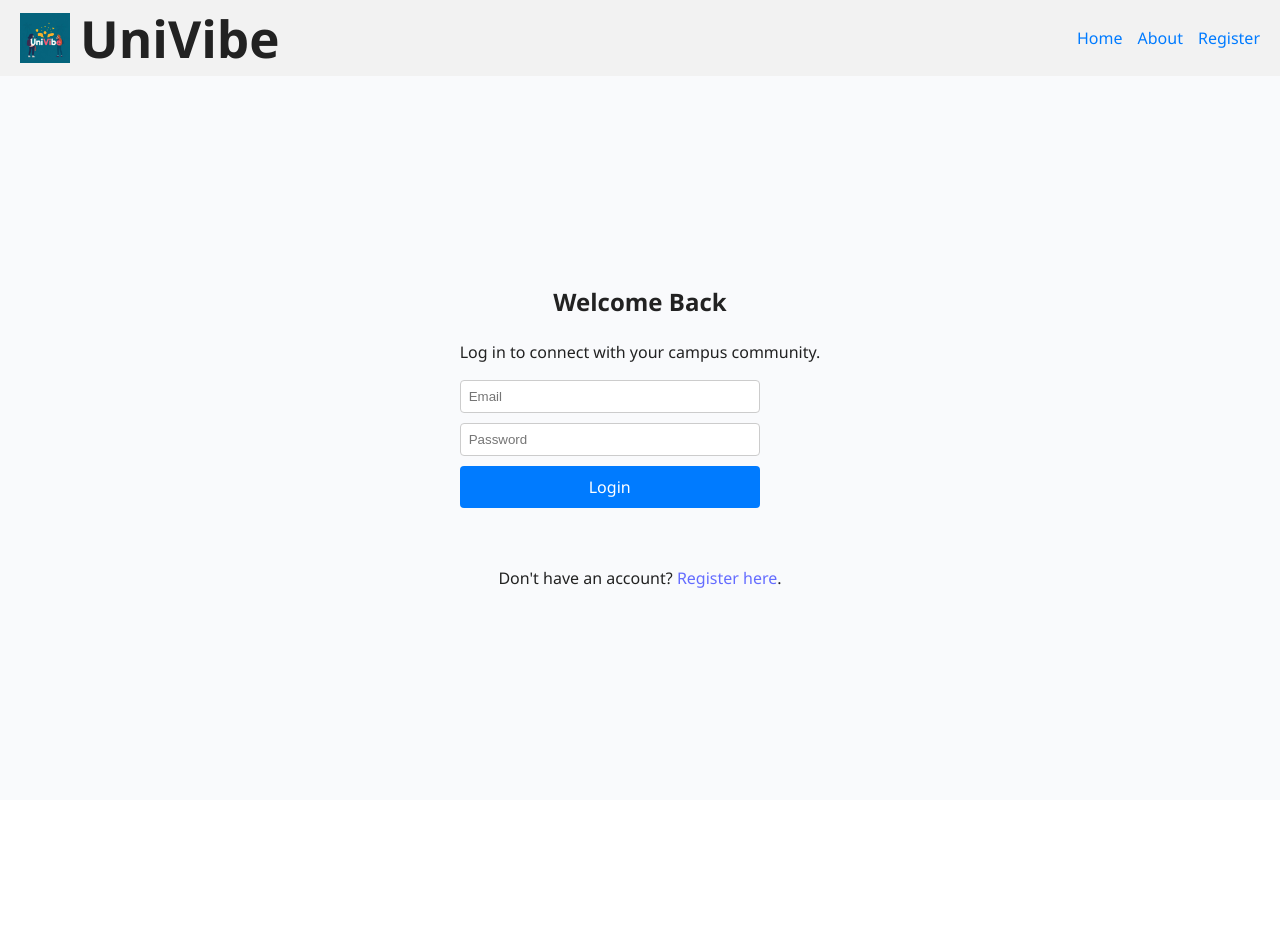
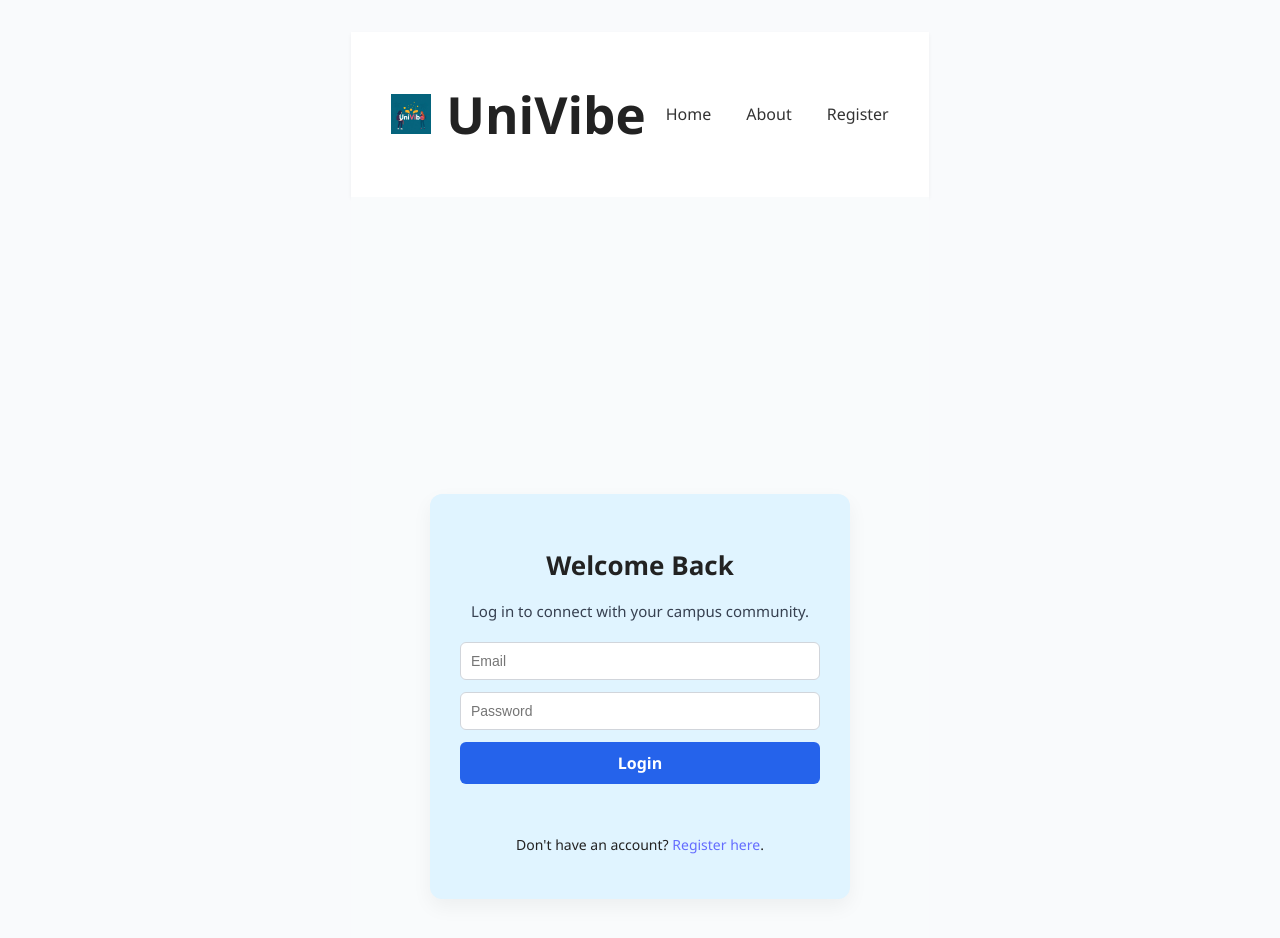
Before and after one commit to Meariaaam/UniVibe, a React (Vite) app in the folder client/: page /login in a window 1280 px wide. Shown: the top 938 px of the page. Before the commit the page ends 800 px from the top, so only its background shows below. Built offline with nearby package versions, Linux system fonts and the light colour scheme.

Commit message:
Pushing my Login work for CSS and Jsx, by Sara

```diff
--- a/client/src/pages/Login.css
+++ b/client/src/pages/Login.css
@@ -1,73 +1,139 @@
+body {
+  margin: 0;
+  background-color: #f9fafc;
+  font-family: 'Segoe UI', sans-serif;
+  color: #222;
+}
+
+/* Main Page */
+.login-main {
+  display: flex;
+  flex-direction: column;
+  align-items: center;
+  justify-content: center;
+  padding-top: 100px; /* extra space for fixed navbar */
+  padding-bottom: 40px;
+  min-height: 100vh;
+  background-color: #f9fbfc;
+}
+
 .login-header {
   display: flex;
+  justify-content: space-between;
   align-items: center;
-    justify-content: space-between;
-    padding: 10px 20px;
-    background-color: #f2f2f2;
+  padding: 20px 40px;
+  background: #ffffff;
+  box-shadow: 0 2px 6px rgba(0, 0, 0, 0.04);
   position: fixed;
   top: 0;
-    left: 0;
-    right: 0;
+  width: 100%;
   z-index: 1000;
 }
 
 .login-logo-box {
   display: flex;
   align-items: center;
+  gap: 10px;
 }
 
 .login-logo {
-    height: 50px;
-    margin-right: 10px;
+  height: 32px;
+  width: 32px;
 }
 
 .login-title {
-    margin: 0;
+  font-size: 20px;
+  font-weight: 700;
+  color: #1f2937;
 }
 
-  .login-nav {
+/* Header/ navbar */
+.navbar {
   display: flex;
-    gap: 15px;
-    list-style: none;
-    margin: 0;
-    padding: 0;
+  justify-content: space-between;
+  align-items: center;
+  padding: 20px 40px;
+  background: #ffffff;
+  box-shadow: 0 2px 4px rgba(0, 0, 0, 0.05);
 }
 
-  .login-nav li a {
-    text-decoration: none;
-    color: #007bff;
+.logo-container {
+  display: flex;
+  align-items: center;
+  gap: 15px;
 }
 
-  .login-nav li a:hover {
-    text-decoration: underline;
+.logo-container img {
+  height: 40px;
 }
 
-  .login-main {
-    padding: 90px 20px 20px;
+.nav-links a {
+  margin-left: 20px;
+  text-decoration: none;
+  color: #333;
+  font-weight: 500;
 }
 
+/* Login-card */
+.login-card {
+  background: #e0f4ff;
+  padding: 30px;
+  border-radius: 12px;
+  box-shadow: 0 8px 20px rgba(0, 0, 0, 0.05);
+  width: 100%;
+  max-width: 360px;
+  text-align: center;
+}
+
+.login-card h2 {
+  margin-bottom: 12px;
+  font-size: 26px;
+  font-weight: 700;
+}
+
+.login-subtext {
+  margin-bottom: 20px;
+  font-size: 15px;
+  color: #374151;
+}
+
+/*form */
 .login-form {
   display: flex;
   flex-direction: column;
-    gap: 10px;
-    max-width: 300px;
+  gap: 12px;
 }
 
 .login-form input {
-    padding: 8px;
-    border: 1px solid #ccc;
-    border-radius: 4px;
+  padding: 10px;
+  border: 1px solid #d1d5db;
+  border-radius: 6px;
+  font-size: 14px;
 }
 
 .login-form button {
   padding: 10px;
-    background-color: #007bff;
+  background-color: #2563eb;
+  color: white;
   border: none;
-    color: #fff;
-    border-radius: 4px;
+  border-radius: 6px;
+  font-weight: 600;
   cursor: pointer;
+  transition: background 0.3s ease;
 }
 
 .login-form button:hover {
-    background-color: #0056b3;
+  background-color: #1e40af;
 }
+
+
+/* Misc */
+.login-message {
+  font-size: 14px;
+  margin-top: 8px;
+}
+
+.login-note {
+  margin-top: 16px;
+  font-size: 14px;
+}
--- a/client/src/pages/Login.jsx
+++ b/client/src/pages/Login.jsx
@@ -32,24 +32,22 @@ export default function Login() {
   // By Sara Shmerti
   return (
     <div className="login-page">
-      <header className="login-header">
-        <div className="login-logo-box">
-          <img src={logo} alt="UniVibe logo" className="login-logo" />
-          <h1 className="login-title">UniVibe</h1>
-        </div>
-        <nav>
-          <ul className="login-nav">
-            <li><Link to="/">Home</Link></li>
-            <li><Link to="/about">About</Link></li>
-            <li><Link to="/register">Register</Link></li>
-          </ul>
-        </nav>
-      </header>
+    <><header className="navbar">
+      <div className="logo-container">
+        <img src={logo} alt="UniVibe logo" />
+        <h1>UniVibe</h1>
+      </div>
+      <nav className="nav-links">
+        <Link to="/home">Home</Link>
+        <Link to="/about">About</Link>
+        <Link to="/register">Register</Link>
+      </nav>
+    </header>
 
-      <main className="login-main">
+    <main className="login-main">
         <div className="login-card">
           <h2>Welcome Back</h2>
-          <p className="login-subtext"> Log in to connect with your campus community.</p>
+          <p className="login-subtext">Log in to connect with your campus community.</p>
           <form onSubmit={handleSubmit} className="login-form">
             <input type="email" name="email" placeholder="Email" onChange={handleChange} required />
             <input type="password" name="password" placeholder="Password" onChange={handleChange} required />
@@ -59,6 +57,7 @@ export default function Login() {
           <p className="login-note">Don't have an account? <Link to="/register">Register here</Link>.</p>
         </div>
       </main>
+    </>
     </div>
   );
 }
```
Lines whose indentation alone changed are shown as unchanged.
